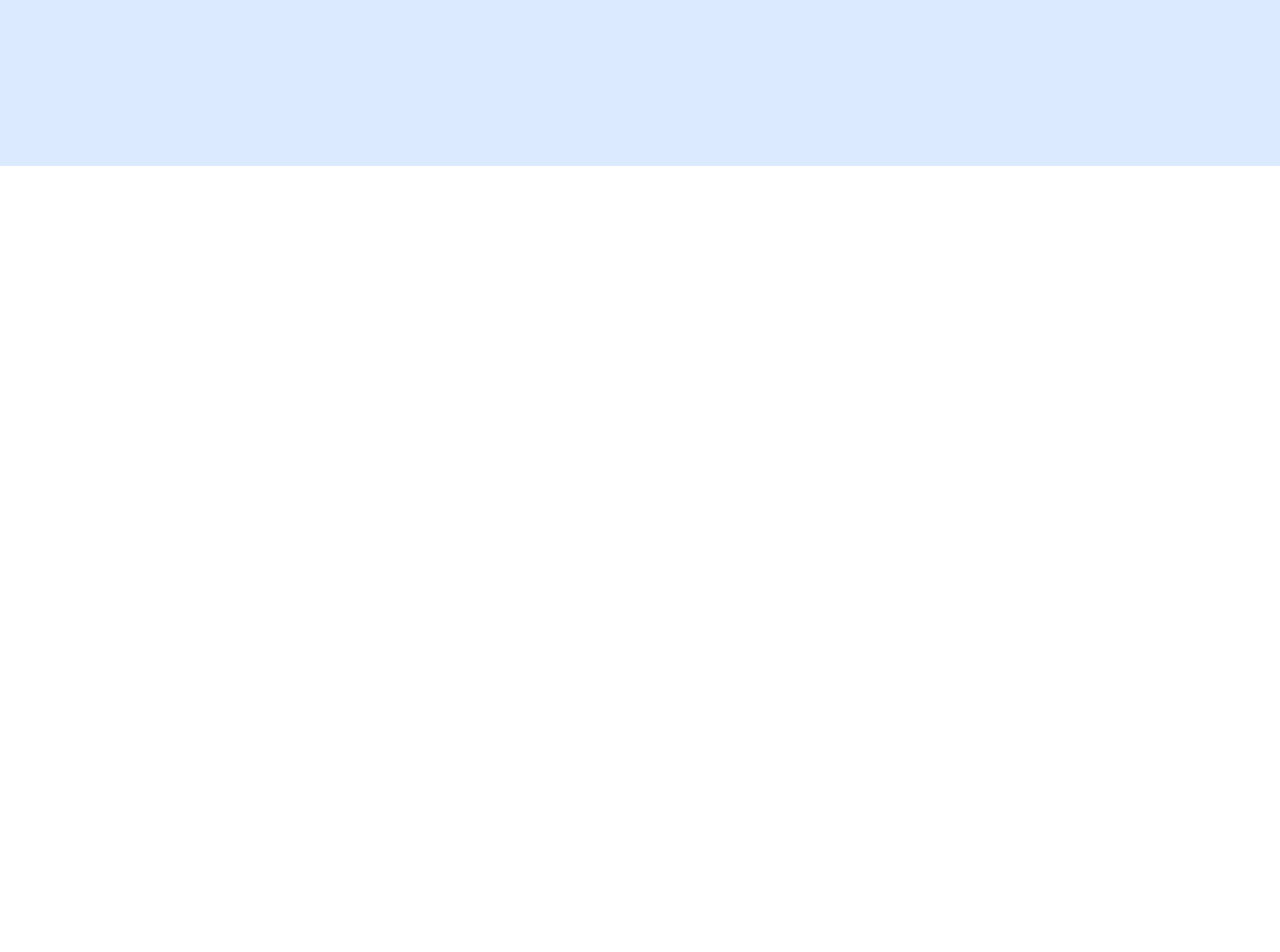
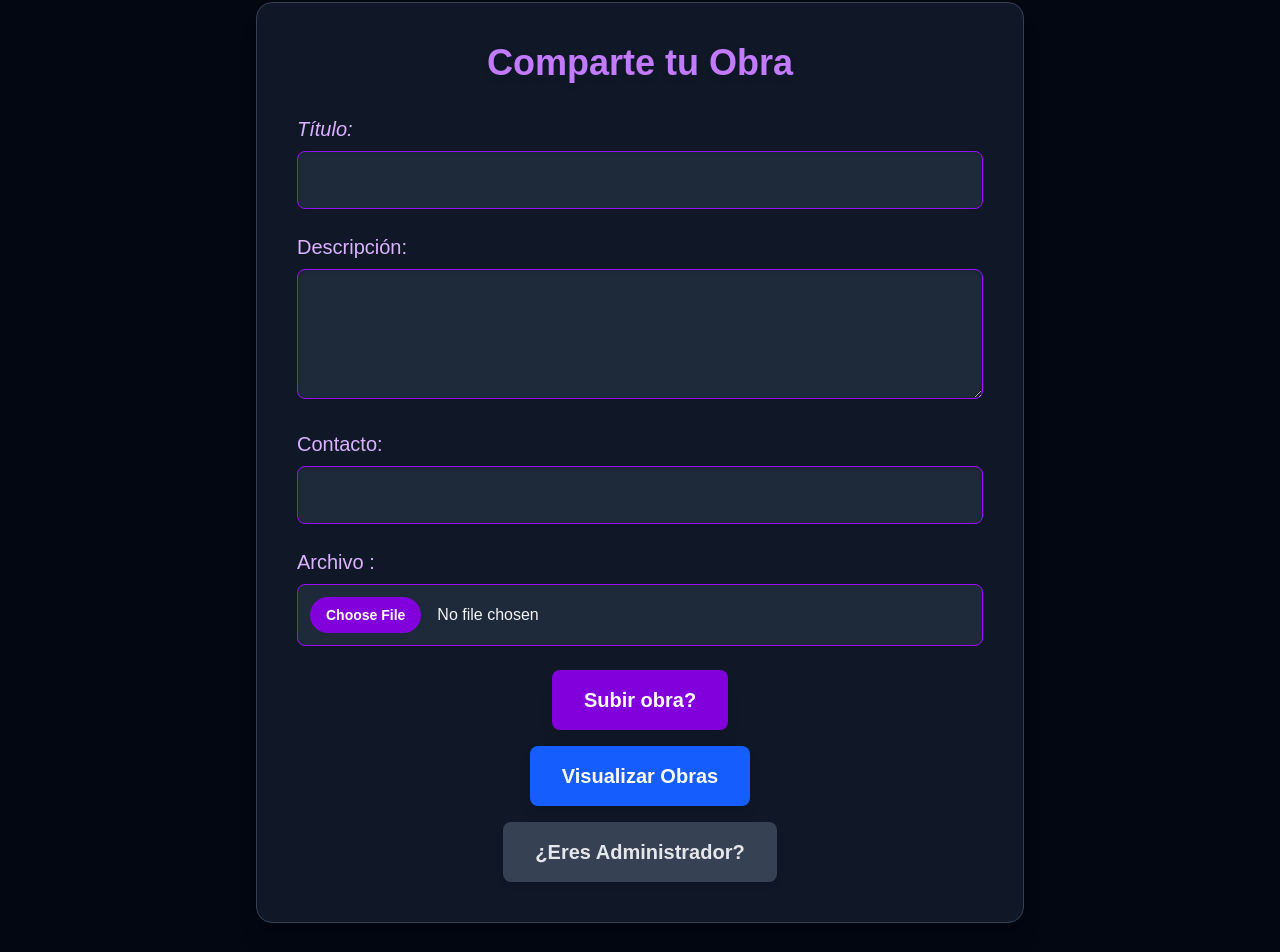
Before and after one commit to fefrre/auraklak, a Next.js app: page / in a window 1280 px wide. Shown: the part 634-1586 px from the top of the page. Before the commit the page ends 800 px from the top, so only its background shows below. Built offline with nearby package versions, Linux system fonts and the light colour scheme.

Commit message:
Test Tailwind styling

```diff
--- a/pages/index.tsx
+++ b/pages/index.tsx
@@ -1,9 +1,239 @@
-export default function Home() {
+// pages/index.tsx
+"use client";
+import Link from "next/link";
+import { useState } from "react";
+import { supabase } from "@/lib/supabaseClient";
+import Image from "next/image";
+import { useRouter } from "next/router"; // Importar useRouter para la navegación programática
+
+export default function HomePage() {
+  const router = useRouter(); // Inicializar el router
+
+  const [titulo, setTitulo] = useState("");
+  const [contacto, setContacto] = useState("");
+  const [descripcion, setDescripcion] = useState("");
+  const [archivo, setArchivo] = useState<File | null>(null);
+  const [mensaje, setMensaje] = useState("");
+  const [showSuccessModal, setShowSuccessModal] = useState(false); // Nuevo estado para el modal de éxito
+  const [isSubmitting, setIsSubmitting] = useState(false); // Para deshabilitar el botón durante el envío
+
+  const handleSubmit = async (e: React.FormEvent) => {
+    e.preventDefault();
+    setMensaje(""); // Limpiar mensajes anteriores
+    setShowSuccessModal(false); // Asegurarse de que el modal esté oculto al inicio del envío
+    setIsSubmitting(true); // Deshabilitar el botón
+
+    if (!archivo) {
+      setMensaje("Por favor selecciona un archivo.");
+      setIsSubmitting(false);
+      return;
+    }
+
+    try {
+      // 1. Subir archivo a Supabase Storage
+      const nombreArchivo = `${Date.now()}_${archivo.name}`;
+      const { data: uploadData, error: uploadError } = await supabase.storage
+        .from("obras-archivos")
+        .upload(nombreArchivo, archivo);
+
+      if (uploadError) {
+        console.error("Error al subir el archivo:", uploadError);
+        setMensaje("Error al subir el archivo: " + uploadError.message);
+        return;
+      }
+
+      // 2. Obtener la URL pública del archivo
+      const urlArchivo = supabase.storage
+        .from("obras-archivos")
+        .getPublicUrl(nombreArchivo).data.publicUrl;
+
+      // 3. Insertar en la base de datos
+      const { error: dbError } = await supabase.from("obras").insert({
+        titulo,
+        descripcion,
+        url_archivo: urlArchivo,
+        contacto, // Incluir el contacto en la inserción
+      });
+
+      if (dbError) {
+        console.error("Error al guardar en la base de datos:", dbError);
+        setMensaje("Error al guardar en la base de datos: " + dbError.message);
+      } else {
+        setMensaje("¡Obra enviada con éxito!");
+        setTitulo("");
+        setDescripcion("");
+        setContacto("");
+        setArchivo(null);
+        setShowSuccessModal(true); // Mostrar el modal de éxito
+      }
+    } catch (error: any) {
+      console.error("Error inesperado:", error);
+      setMensaje("Ocurrió un error inesperado: " + error.message);
+    } finally {
+      setIsSubmitting(false); // Volver a habilitar el botón
+    }
+  };
+
+  const handleCloseModal = () => {
+    setShowSuccessModal(false);
+  };
+
+  const handleViewWorks = () => {
+    router.push("/obras"); // Redirige a la página de obras
+  };
+
   return (
-    <main className="flex min-h-screen items-center justify-center bg-blue-100">
-      <h1 className="text-4xl font-bold text-blue-900">
-        ¡Hola desde Next.js con Tailwind en Vercel!
-      </h1>
+    <main className="flex min-h-screen flex-col items-center bg-gray-950 text-gray-100">
+      {/* Sección de encabezado */}
+      <div className="w-full flex flex-col items-center justify-center py-16 bg-gradient-to-b from-black via-gray-900 to-purple-950 shadow-lg">
+        <div className="relative w-48 h-48 md:w-72 md:h-72 lg:w-96 lg:h-96">
+          <Image
+            src="/AURA.png" // Make sure this path is correct for your image
+            alt="Logo de Arte Local"
+            fill
+            style={{ objectFit: "cover" }}
+            priority
+            sizes="(max-width: 768px) 12rem, (max-width: 1024px) 18rem, 24rem"
+          />
+        </div>
+        <h1 className="mt-8 text-6xl font-extrabold text-white text-center drop-shadow-lg tracking-wider">
+          AURA
+        </h1>
+      </div>
+
+      {/* Formulario */}
+      <section className="w-full max-w-3xl bg-gray-900 p-10 rounded-2xl shadow-xl border border-gray-700 mt-8 mb-12 mx-4 animate-fade-in">
+        <h2 className="text-4xl font-semibold text-purple-400 text-center mb-8 drop-shadow-md">
+          Comparte tu Obra
+        </h2>
+        <form onSubmit={handleSubmit} className="space-y-6">
+          <div>
+            <label
+              htmlFor="titulo"
+              className="block text-xl font-medium text-purple-300 mb-2"
+              style={{ fontStyle: "oblique" }}
+            >
+              Título:
+            </label>
+            <input
+              type="text"
+              id="titulo"
+              value={titulo}
+              onChange={(e) => setTitulo(e.target.value)}
+              className="w-full p-4 border border-purple-600 rounded-lg shadow-inner bg-gray-800 text-gray-100 placeholder-gray-500 focus:ring-purple-500 focus:border-purple-500 transition-all duration-300"
+              style={{ fontStyle: "oblique" }}
+              required
+            />
+          </div>
+
+          <div>
+            <label
+              htmlFor="descripcion"
+              className="block text-xl font-medium text-purple-300 mb-2"
+            >
+              Descripción:
+            </label>
+            <textarea
+              id="descripcion"
+              value={descripcion}
+              onChange={(e) => setDescripcion(e.target.value)}
+              rows={4}
+              className="w-full p-4 border border-purple-600 rounded-lg shadow-inner bg-gray-800 text-gray-100 placeholder-gray-500 focus:ring-purple-500 focus:border-purple-500 transition-all duration-300"
+              style={{ fontStyle: "oblique" }}
+              required
+            ></textarea>
+          </div>
+          <div>
+            <label
+              htmlFor="contacto"
+              className="block text-xl font-medium text-purple-300 mb-2"
+            >
+              Contacto:
+            </label>
+            <input
+              type="text"
+              id="contacto"
+              value={contacto}
+              onChange={(e) => setContacto(e.target.value)}
+              className="w-full p-4 border border-purple-600 rounded-lg shadow-inner bg-gray-800 text-gray-100 placeholder-gray-500 focus:ring-purple-500 focus:border-purple-500 transition-all duration-300"
+              style={{ fontStyle: "oblique" }}
+              required
+            />
+          </div>
+          <div>
+            <label
+              htmlFor="archivo"
+              className="block text-xl font-medium text-purple-300 mb-2"
+            >
+              Archivo :
+            </label>
+            <input
+              type="file"
+              id="archivo"
+              onChange={(e) => setArchivo(e.target.files?.[0] || null)}
+              className="block w-full p-3 border border-purple-600 rounded-lg bg-gray-800 text-gray-100 file:mr-4 file:py-2 file:px-4 file:rounded-full file:border-0 file:text-sm file:font-semibold file:bg-purple-700 file:text-white hover:file:bg-purple-800 transition-all duration-300"
+              accept="image/*,video/*,application/pdf,text/plain,application/msword,application/vnd.openxmlformats-officedocument.wordprocessingml.document,application/vnd.ms-powerpoint,application/vnd.openxmlformats-officedocument.presentationml.presentation,application/vnd.ms-excel,application/vnd.openxmlformats-officedocument.spreadsheetml.sheet,application/zip,application/x-rar-compressed"
+            />
+          </div>
+          <div className="flex flex-col items-center gap-4 mt-6">
+            <button
+              type="submit"
+              className="px-8 py-4 bg-purple-700 text-white font-bold text-xl rounded-lg hover:bg-purple-800 transition-all duration-300 shadow-lg hover:shadow-purple-glow-md disabled:opacity-50 disabled:cursor-not-allowed"
+              disabled={isSubmitting} // Deshabilita el botón durante el envío
+            >
+              {isSubmitting ? "Subiendo..." : "Subir obra?"}
+            </button>
+
+            {/* Nuevo botón para visualizar obras */}
+            <Link href="/obras">
+              <button className="px-8 py-4 bg-blue-600 text-white font-bold text-xl rounded-lg hover:bg-blue-700 transition-all duration-300 shadow-lg hover:shadow-blue-glow-md">
+                Visualizar Obras
+              </button>
+            </Link>
+
+            <Link href="/admin-login">
+              <button className="px-8 py-4 bg-gray-700 text-gray-200 font-bold text-xl rounded-lg hover:bg-gray-800 transition-all duration-300 shadow-md hover:shadow-lg">
+                ¿Eres Administrador?
+              </button>
+            </Link>
+          </div>
+        </form>
+
+        {mensaje &&
+          !showSuccessModal && ( // Muestra el mensaje normal si no es un éxito o si el modal no se muestra
+            <p className="mt-4 text-center text-lg text-red-400 animate-pulse">
+              {mensaje}
+            </p>
+          )}
+      </section>
+
+      {/* Modal de éxito más llamativo */}
+      {showSuccessModal && (
+        <div className="fixed inset-0 bg-black bg-opacity-75 flex items-center justify-center z-50 p-4">
+          <div className="bg-gradient-to-br from-purple-800 to-gray-900 border border-purple-600 rounded-lg shadow-2xl p-8 text-center max-w-md w-full animate-pop-in">
+            <h3 className="text-4xl font-extrabold text-white mb-4 animate-bounce-text">
+              ¡Obra Enviada con Éxito! 🎉
+            </h3>
+            <p className="text-xl text-purple-100 mb-6">
+              Tu obra ha sido compartida en AURA.
+            </p>
+            <div className="flex flex-col gap-4">
+              <button
+                onClick={handleViewWorks}
+                className="w-full px-6 py-3 bg-green-500 text-white font-bold text-lg rounded-lg hover:bg-green-600 transition-all duration-300 shadow-md hover:shadow-xl"
+              >
+                Visualizar Obras
+              </button>
+              <button
+                onClick={handleCloseModal}
+                className="w-full px-6 py-3 bg-gray-600 text-white font-bold text-lg rounded-lg hover:bg-gray-700 transition-all duration-300 shadow-md"
+              >
+                Enviar Otra Obra
+              </button>
+            </div>
+          </div>
+        </div>
+      )}
     </main>
   );
 }
```
